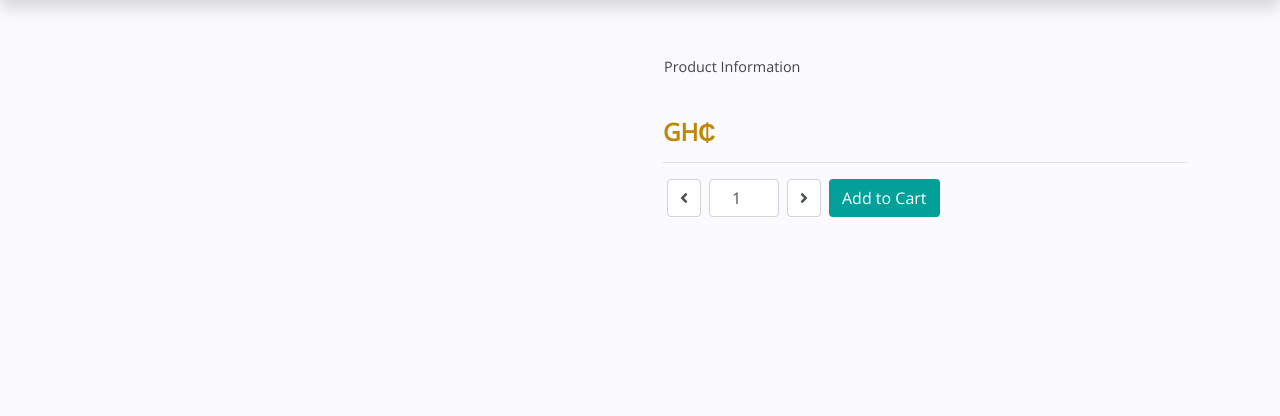
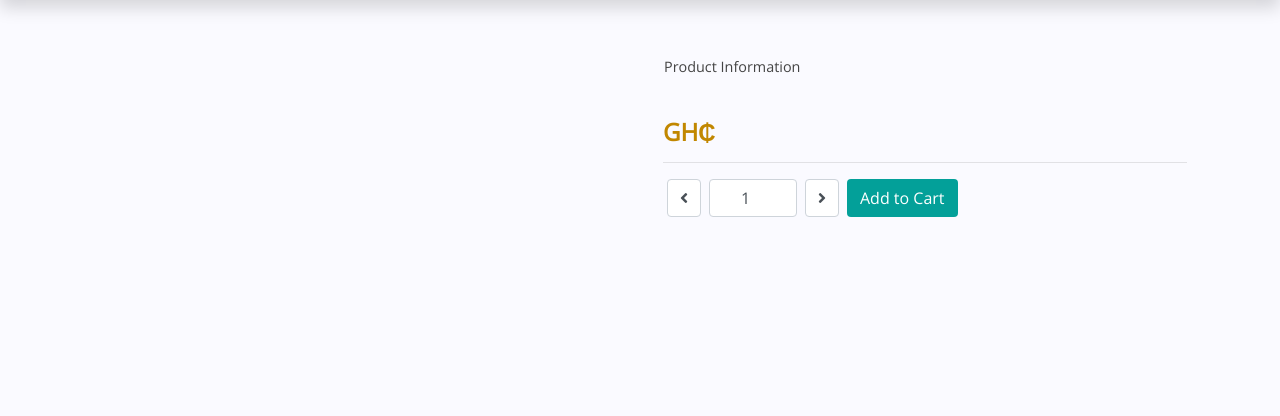
Before and after one commit to Adomah-Abubakar/joetib-shop, a Django app: template apps/shop/templates/shop/product.html in a window 1280 px wide. Shown: the part 72-488 px from the top of the page. Run offline with Django 3.2, Linux system fonts and the light colour scheme; the template is opened without the code that fills it, so the values that code supplies are empty; some libraries are stand-ins or nearby versions.

Commit message:
Fixed add to cart form

```diff
--- a/apps/shop/templates/shop/product.html
+++ b/apps/shop/templates/shop/product.html
@@ -30,12 +30,24 @@
                 </div>
                 <hr>
                 <div>
-                    <form action="{{ product.get_add_to_cart_url }}" method="GET">
-                       <div class=" form-inline">
-                           <button class="form-control mx-1" id="decrease_quantity" type="button"><i class="fa fa-angle-left"></i></button>
-                           <input name="quantity" id="quantity_input" class="form-control text-center mx-1" style="width: 70px;" min="1" max="100" type="number" value="1">
-                           <button class="form-control ml-1 mr-2" id="increase_quantity"  type="button"><i class="fa fa-angle-right"></i></button>
-                           <button type="submit" class="btn btn-xl form-control custom-btn-primary text-white-fixed">Add to Cart</a>
+                    <form class="d-flex flex-column flex-md-row" action="{{ product.get_add_to_cart_url }}"
+                        method="GET">
+
+                        <div class="d-flex ">
+
+                            <button class="form-control mx-1" style="width: unset;" id="decrease_quantity"
+                                type="button"><i class="fa fa-angle-left"></i></button>
+                            <input name="quantity" id="quantity_input"
+                                class="form-control text-center mx-1 w-100 w-unset"
+                                style="max-width: 100px; width: 70px;" min="1" max="100" type="number" value="1">
+                            <button class="form-control ml-1 mr-2" style="width: unset;" id="increase_quantity"
+                                type="button"><i class="fa fa-angle-right"></i></button>
+                        </div>
+                        <div>
+
+                            <button type="submit"
+                                class="btn btn-xl my-2 my-md-0 form-control custom-btn-primary text-white-fixed"
+                                style="width: unset;">Add to Cart</a>
                         </div>
                     </form>
                 </div>
@@ -52,15 +64,15 @@
 
 {% block extra_js %}
 <script async>
-    function updateQuantity(number){
+    function updateQuantity(number) {
         quantity = document.getElementById("quantity_input");
         quantity.value = parseInt(quantity.value) + number;
-        if (quantity.value < 1){
+        if (quantity.value < 1) {
             quantity.value = 1
         }
 
     }
-    document.getElementById("decrease_quantity").addEventListener("click", ()=>updateQuantity(-1));
-    document.getElementById("increase_quantity").addEventListener("click", ()=>updateQuantity(1));
+    document.getElementById("decrease_quantity").addEventListener("click", () => updateQuantity(-1));
+    document.getElementById("increase_quantity").addEventListener("click", () => updateQuantity(1));
 </script>
 {% endblock %}
```
